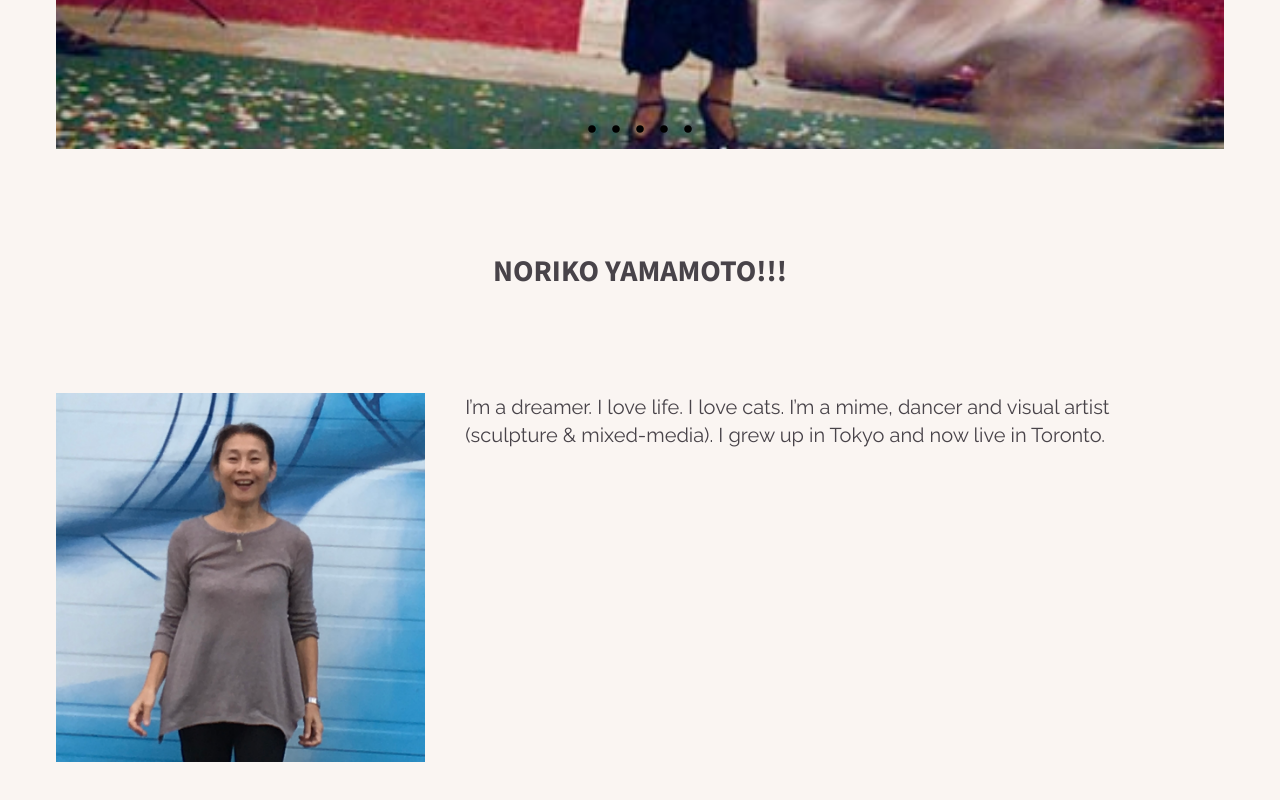
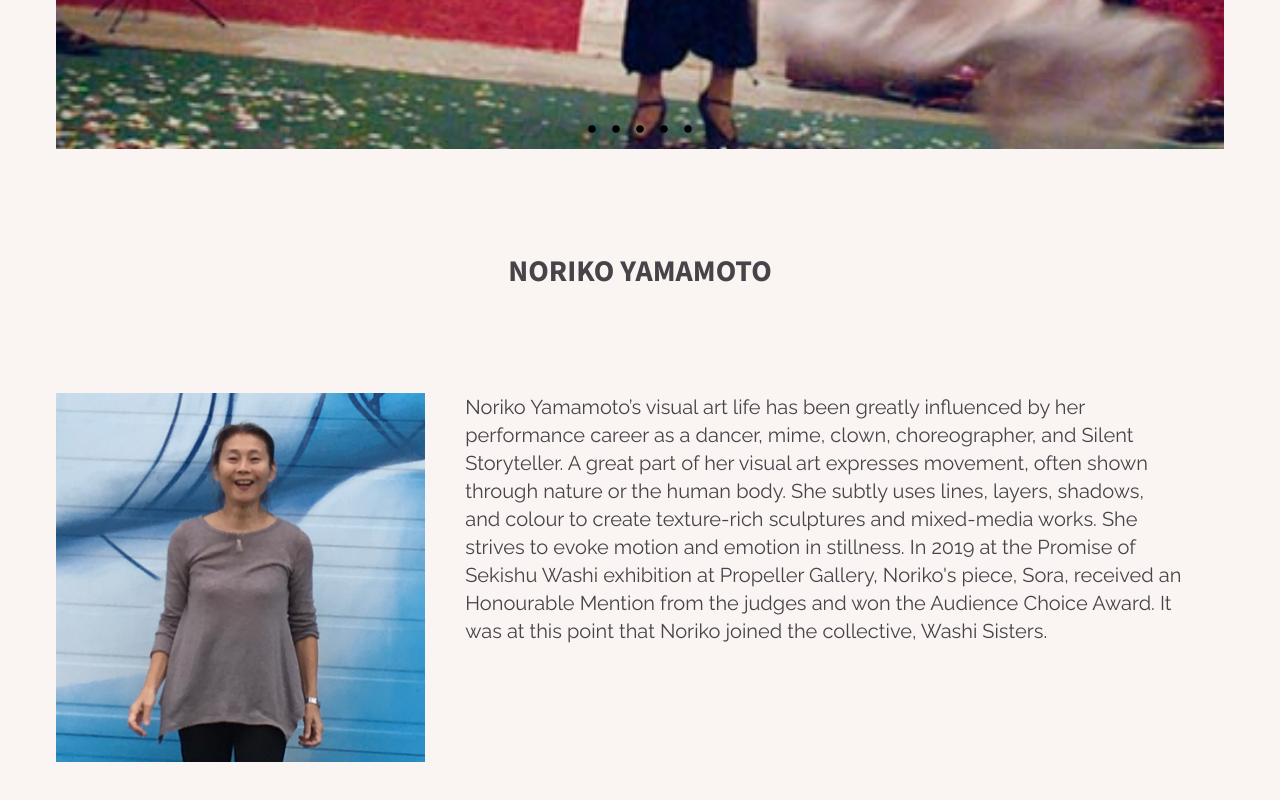
Before and after one commit to CarlSmoky/nextApp, a Next.js app: page / in a window 1280 px wide. Shown: the part 652-1452 px from the top of the page. Built offline with nearby package versions, Linux system fonts and the light colour scheme; a web font is replaced by a local one.

Commit message:
Change text

```diff
--- a/app/about/page.tsx
+++ b/app/about/page.tsx
@@ -11,13 +11,18 @@ export const metadata: Metadata = {
 
 const AboutPage: React.FC = () => {
   return (
-      <SectionWrapper title="Noriko Yamamoto!!!" >
+      <SectionWrapper title="Noriko Yamamoto" >
         <ImageAndText>
           <ImageWrapper src="/images/about-noriko.jpg"
           alt="portrait"/>
-          <ParagraphWrapper paragraph="I’m a dreamer. I love life. I love cats. I’m a mime, dancer and
-        visual artist (sculpture & mixed-media). I grew up in Tokyo and now
-        live in Toronto."/>
+          <ParagraphWrapper paragraph="Noriko Yamamoto’s visual art life has been greatly influenced by her performance career as a
+        dancer, mime, clown, choreographer, and Silent Storyteller.
+        A great part of her visual art expresses movement, often shown through nature or the human body.
+        She subtly uses lines, layers, shadows, and colour to create texture-rich sculptures and mixed-media
+        works. She strives to evoke motion and emotion in stillness.
+        In 2019 at the Promise of Sekishu Washi exhibition at Propeller Gallery, Noriko's piece, Sora,
+        received an Honourable Mention from the judges and won the Audience Choice Award. It was at
+        this point that Noriko joined the collective, Washi Sisters."/>
         </ImageAndText>
       </SectionWrapper>
   );
--- a/app/components/Gallery/ImgContainerWithStaticImage.tsx
+++ b/app/components/Gallery/ImgContainerWithStaticImage.tsx
@@ -10,8 +10,8 @@ type Props = {
 
 const ImgContainer = ({ photo }: Props) => {
   return (
-    <div className="w-[300px] h-[300px] lg:w-[400px] lg:h-[400px] m-2 lg:m-4 relative bg-black-100 rounded-xl overflow-hidden group">
-      <div className={`w-[280px] h-[280px] lg:w-[370px] lg:h-[370px] relative top-1/2 left-1/2 -translate-x-1/2 -translate-y-1/2`}>
+    <div className="w-[300px] h-[300px] m-2 lg:m-4 relative bg-black-100 rounded-xl overflow-hidden group">
+      <div className={`w-[280px] h-[280px] relative top-1/2 left-1/2 -translate-x-1/2 -translate-y-1/2`}>
         <Image
           src={photo.src}
           alt={photo.alt}
```
